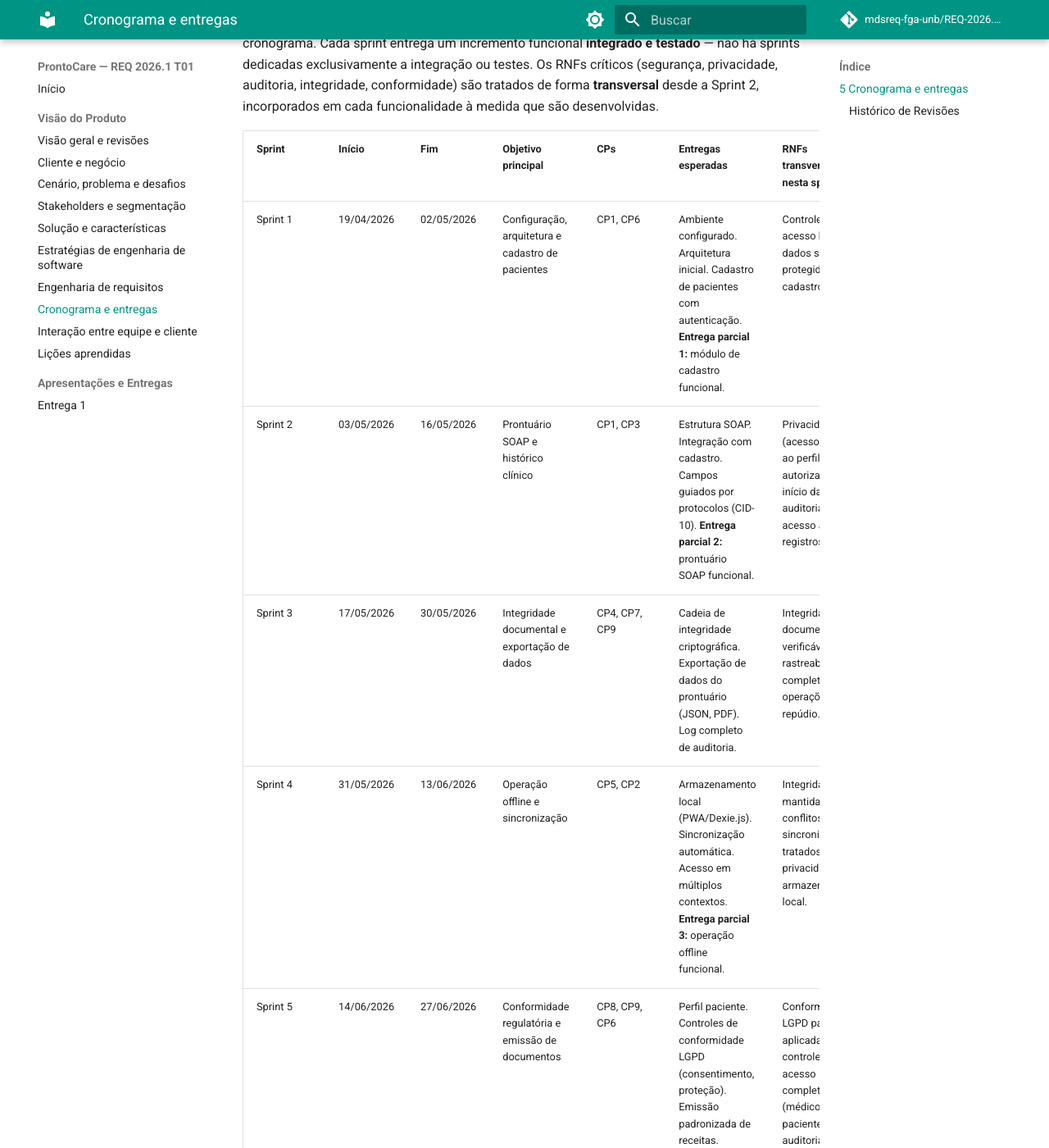
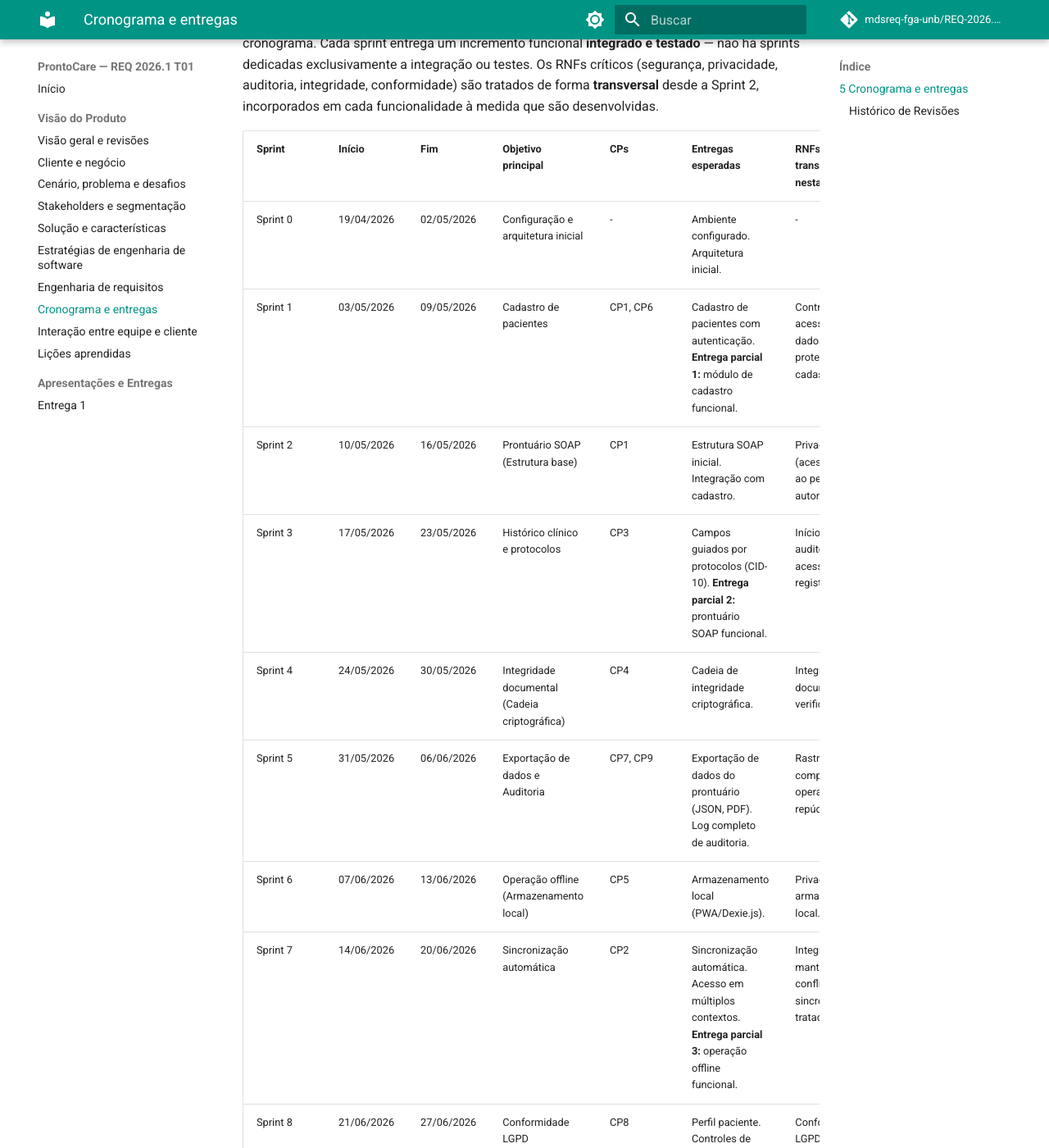
Before and after one commit to mdsreq-fga-unb/REQ-2026.1-T01-ProntoCare, an MkDocs documentation site: the page built from docs/visao-produto/cronograma-e-entregas.md, in a window 1280 px wide and 1400 px high, scrolled down 211 px. Shown: the whole window at 82% size. Built offline with MkDocs 1.6.1 and Material for MkDocs 9.7.7, drawn with Linux system fonts in a browser that asks for light colours; comment, search, counter and statistics services are not loaded; some of the changed text lies outside the part shown.

Commit message:
docs: atualiza o cornograma e interações da equipe e cliente

```diff
--- a/docs/visao-produto/cronograma-e-entregas.md
+++ b/docs/visao-produto/cronograma-e-entregas.md
@@ -6,19 +6,24 @@ A partir da estratégia de desenvolvimento ScrumXP estabelecida, tem-se a seguin
 
 | Sprint | Início | Fim | Objetivo principal | CPs | Entregas esperadas | RNFs transversais nesta sprint | Validação do cliente |
 | :--- | :--- | :--- | :--- | :--- | :--- | :--- | :--- |
-| Sprint 1 | 19/04/2026 | 02/05/2026 | Configuração, arquitetura e cadastro de pacientes | CP1, CP6 | Ambiente configurado. Arquitetura inicial. Cadastro de pacientes com autenticação. **Entrega parcial 1:** módulo de cadastro funcional. | Controle de acesso básico; dados sensíveis protegidos no cadastro. | Validação do fluxo de cadastro e controle de acesso com o Dr. Rogério. |
-| Sprint 2 | 03/05/2026 | 16/05/2026 | Prontuário SOAP e histórico clínico | CP1, CP3 | Estrutura SOAP. Integração com cadastro. Campos guiados por protocolos (CID-10). **Entrega parcial 2:** prontuário SOAP funcional. | Privacidade (acesso restrito ao perfil autorizado); início da auditoria de acesso aos registros. | Feedback sobre estrutura do SOAP, campos clínicos e fluxo de consulta. |
-| Sprint 3 | 17/05/2026 | 30/05/2026 | Integridade documental e exportação de dados | CP4, CP7, CP9 | Cadeia de integridade criptográfica. Exportação de dados do prontuário (JSON, PDF). Log completo de auditoria. | Integridade documental verificável; rastreabilidade completa de operações; não repúdio. | Validação da verificação de integridade, logs de auditoria e exportação com o Dr. Rogério. |
-| Sprint 4 | 31/05/2026 | 13/06/2026 | Operação offline e sincronização | CP5, CP2 | Armazenamento local (PWA/Dexie.js). Sincronização automática. Acesso em múltiplos contextos. **Entrega parcial 3:** operação offline funcional. | Integridade mantida offline; conflitos de sincronização tratados; privacidade no armazenamento local. | Teste do fluxo offline → online com o Dr. Rogério; validação em cenário de atendimento domiciliar. |
-| Sprint 5 | 14/06/2026 | 27/06/2026 | Conformidade regulatória e emissão de documentos | CP8, CP9, CP6 | Perfil paciente. Controles de conformidade LGPD (consentimento, proteção). Emissão padronizada de receitas. **Entrega parcial 4:** MVP com conformidade básica. | Conformidade LGPD parcial aplicada; controle de acesso completo (médico + paciente); auditoria abrangente. | Validação dos perfis de acesso, controles de privacidade e documentos emitidos. |
-| Sprint 6 | 28/06/2026 | 11/07/2026 | Homologação, testes de aceitação e entrega final | Todas | Revisão de todos os módulos. Testes de aceitação com o Dr. Rogério. Ajustes finais. **Entrega final:** MVP homologado (entrega acadêmica dia 13/07). | Revisão transversal de todos os RNFs críticos; testes de segurança e integridade ponta a ponta. | Homologação formal pelo Dr. Rogério e aprovação final do MVP. |
+| Sprint 0 | 19/04/2026 | 02/05/2026 | Configuração e arquitetura inicial | - | Ambiente configurado. Arquitetura inicial. | - | N/A (Validação interna) |
+| Sprint 1 | 03/05/2026 | 09/05/2026 | Cadastro de pacientes | CP1, CP6 | Cadastro de pacientes com autenticação. **Entrega parcial 1:** módulo de cadastro funcional. | Controle de acesso básico; dados sensíveis protegidos no cadastro. | Validação do fluxo de cadastro e controle de acesso com o Dr. Rogério. |
+| Sprint 2 | 10/05/2026 | 16/05/2026 | Prontuário SOAP (Estrutura base) | CP1 | Estrutura SOAP inicial. Integração com cadastro. | Privacidade (acesso restrito ao perfil autorizado). | Feedback sobre estrutura base do SOAP. |
+| Sprint 3 | 17/05/2026 | 23/05/2026 | Histórico clínico e protocolos | CP3 | Campos guiados por protocolos (CID-10). **Entrega parcial 2:** prontuário SOAP funcional. | Início da auditoria de acesso aos registros. | Feedback sobre campos clínicos e fluxo de consulta. |
+| Sprint 4 | 24/05/2026 | 30/05/2026 | Integridade documental (Cadeia criptográfica) | CP4 | Cadeia de integridade criptográfica. | Integridade documental verificável. | Validação da verificação de integridade. |
+| Sprint 5 | 31/05/2026 | 06/06/2026 | Exportação de dados e Auditoria | CP7, CP9 | Exportação de dados do prontuário (JSON, PDF). Log completo de auditoria. | Rastreabilidade completa de operações; não repúdio. | Validação dos logs de auditoria e exportação com o Dr. Rogério. |
+| Sprint 6 | 07/06/2026 | 13/06/2026 | Operação offline (Armazenamento local) | CP5 | Armazenamento local (PWA/Dexie.js). | Privacidade no armazenamento local. | Validação do funcionamento básico offline. |
+| Sprint 7 | 14/06/2026 | 20/06/2026 | Sincronização automática | CP2 | Sincronização automática. Acesso em múltiplos contextos. **Entrega parcial 3:** operação offline funcional. | Integridade mantida offline; conflitos de sincronização tratados. | Teste do fluxo offline → online com o Dr. Rogério; validação em cenário de atendimento domiciliar. |
+| Sprint 8 | 21/06/2026 | 27/06/2026 | Conformidade LGPD (Consentimento) | CP8 | Perfil paciente. Controles de conformidade LGPD (consentimento, proteção). | Conformidade LGPD parcial aplicada; controle de acesso (paciente). | Validação dos perfis de acesso e controles de privacidade. |
+| Sprint 9 | 28/06/2026 | 04/07/2026 | Emissão de documentos | CP9, CP6 | Emissão padronizada de receitas. **Entrega parcial 4:** MVP com conformidade básica. | Auditoria abrangente. | Validação dos documentos emitidos. |
+| Sprint 10 | 05/07/2026 | 11/07/2026 | Homologação, testes e entrega final | Todas | Revisão geral e ajustes finais. **Entrega final:** MVP homologado (entrega acadêmica dia 13/07). | Validação final de segurança, integridade e todos os RNFs críticos. | Homologação formal pelo Dr. Rogério e aprovação final do MVP. |
 
 **Princípios do cronograma**
 
-- **Duração padronizada**: as sprints têm duração fixa de exatas 2 semanas, conforme o manual da equipe, iniciando em 19/04/2026 e finalizando a última sprint em 11/07/2026 (com a entrega acadêmica na segunda-feira, 13/07/2026).
+- **Duração padronizada**: a Sprint 0 tem duração de 2 semanas (para ambientação e infraestrutura inicial). As demais sprints (1 a 10) têm duração fixa de exata 1 semana, iniciando em 19/04/2026 e finalizando a última sprint em 11/07/2026 (com a entrega acadêmica na segunda-feira, 13/07/2026).
 - **Integração contínua**: cada sprint entrega código integrado ao sistema existente, testado e funcional — não há sprint de "integração de módulos".
-- **Testes a cada sprint**: TDD e testes de integração são executados em todas as sprints, não apenas ao final. A Sprint 6 foca em testes de aceitação com o cliente.
-- **RNFs transversais**: segurança, privacidade, auditoria, integridade e conformidade são incorporados em cada funcionalidade desde a Sprint 2. A coluna "RNFs transversais" explicita quais aspectos são tratados em cada sprint.
+- **Testes a cada sprint**: TDD e testes de integração são executados em todas as sprints, não apenas ao final. As Sprints 9 e 10 focam em testes de aceitação com o cliente.
+- **RNFs transversais**: segurança, privacidade, auditoria, integridade e conformidade são incorporados em cada funcionalidade desde a Sprint 1. A coluna "RNFs transversais" explicita quais aspectos são tratados em cada sprint.
 - **Validação clínica contínua**: o Dr. Rogério valida funcionalidades ao final de cada sprint, não apenas na homologação final.
 - **Cobertura das CPs**: todas as características de produto (CP1–CP9) estão mapeadas nas sprints, garantindo rastreabilidade entre o cronograma e a seção 2.3.
 
@@ -35,3 +40,4 @@ A partir da estratégia de desenvolvimento ScrumXP estabelecida, tem-se a seguin
 | 2026-05-03 | 0.7 | Reestruturação do cronograma: cobertura de todas as CPs, RNFs transversais, eliminação de mini-cascata, integração e testes contínuos. | Prontuariantes |
 | 2026-05-03 | 0.8 | Ajuste de datas das sprints (19/04 a 13/07) para se adequar ao semestre letivo atual. | Prontuariantes |
 | 2026-05-03 | 0.9 | Condensação para 6 sprints de 2 semanas exatas, para manter consistência com as regras da equipe. | Prontuariantes |
+| 2026-05-04 | 1.0 | Ajuste para sprints de 1 semana (exceto Sprint 0 com 2 semanas). | Prontuariantes |
```
Also changed, not shown: docs/visao-produto/engenharia-de-requisitos.md (+1 -1 lines), docs/visao-produto/interacao-equipe-cliente.md (+15 -12 lines).
